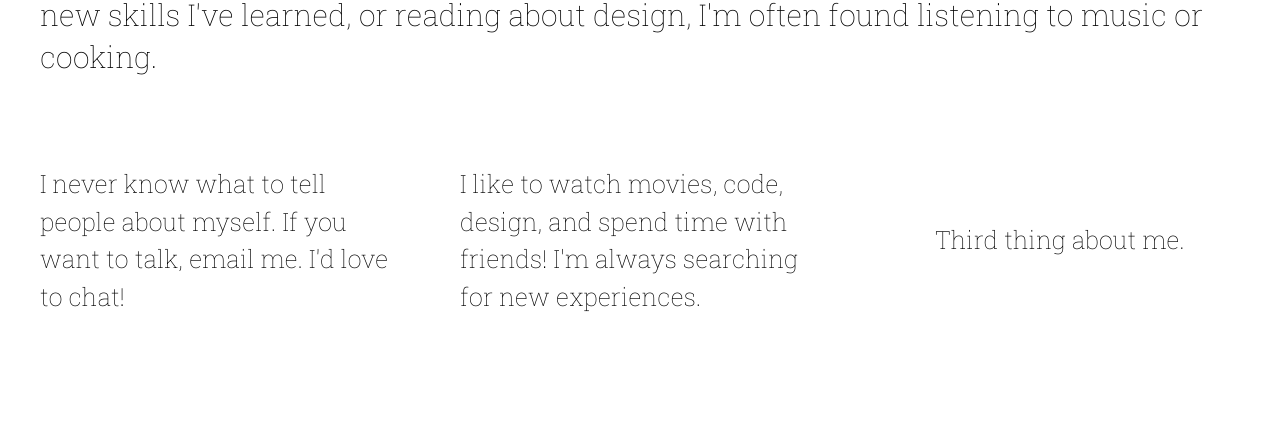
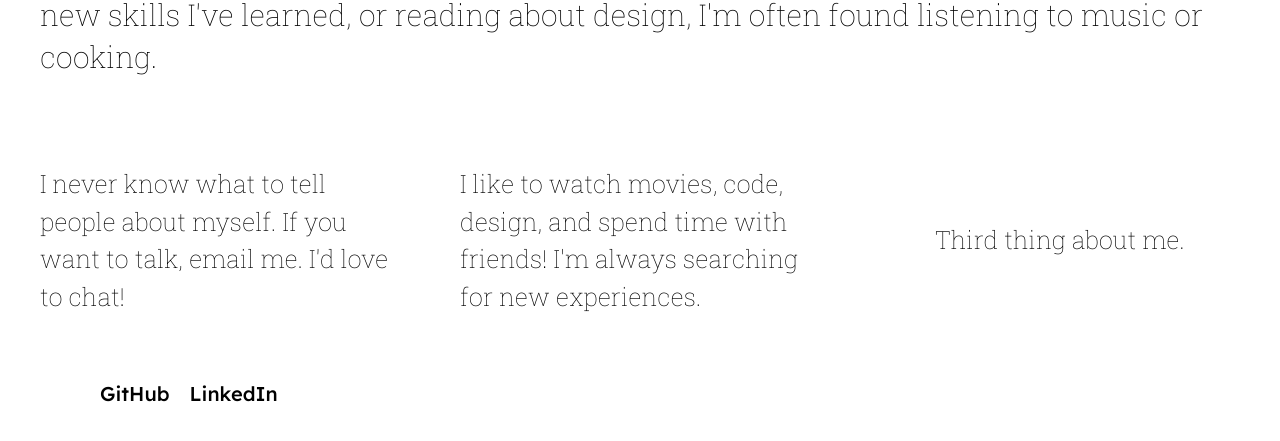
Before and after one commit to atalyag/flexbox-layout-starter, a plain HTML site: page index.html in a window 1280 px wide. Shown: the part 349-790 px from the top of the page. Drawn offline with nearby package versions, Linux system fonts and the light colour scheme.

Commit message:
Altered and styled footer content

```diff
--- a/index.html
+++ b/index.html
@@ -48,7 +48,12 @@
                 Third thing about me.
             </div>
             <footer>
-
+                <div>
+                    <ul>
+                        <li><a href="https://github.com/atalyag" target="_blank">GitHub</a></li>
+                        <li><a href="https://www.linkedin.com/in/atalya-gonzalez/" target="_blank">LinkedIn</a></li>
+                    </ul>
+                </div>
             </footer>
         </section>
 
```
